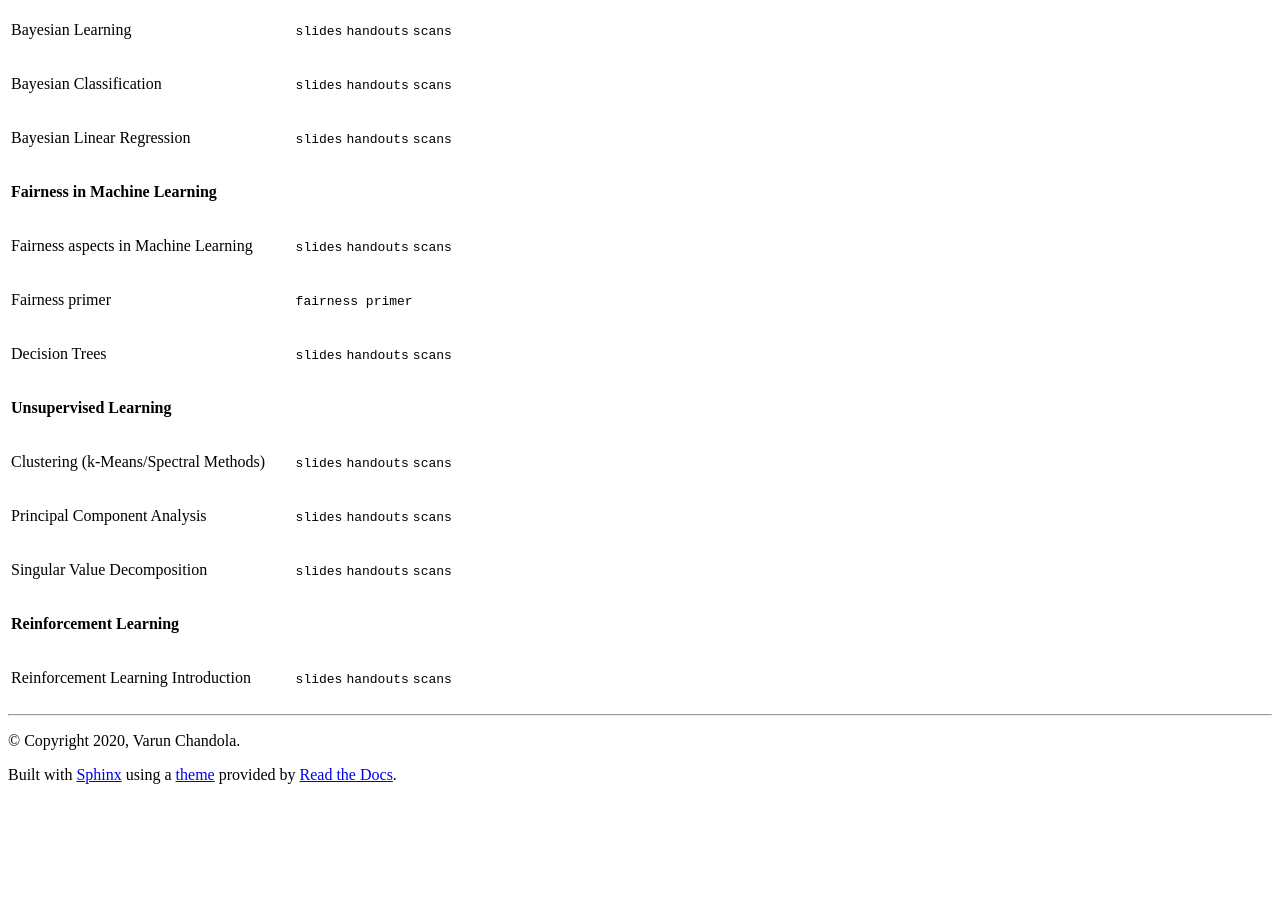
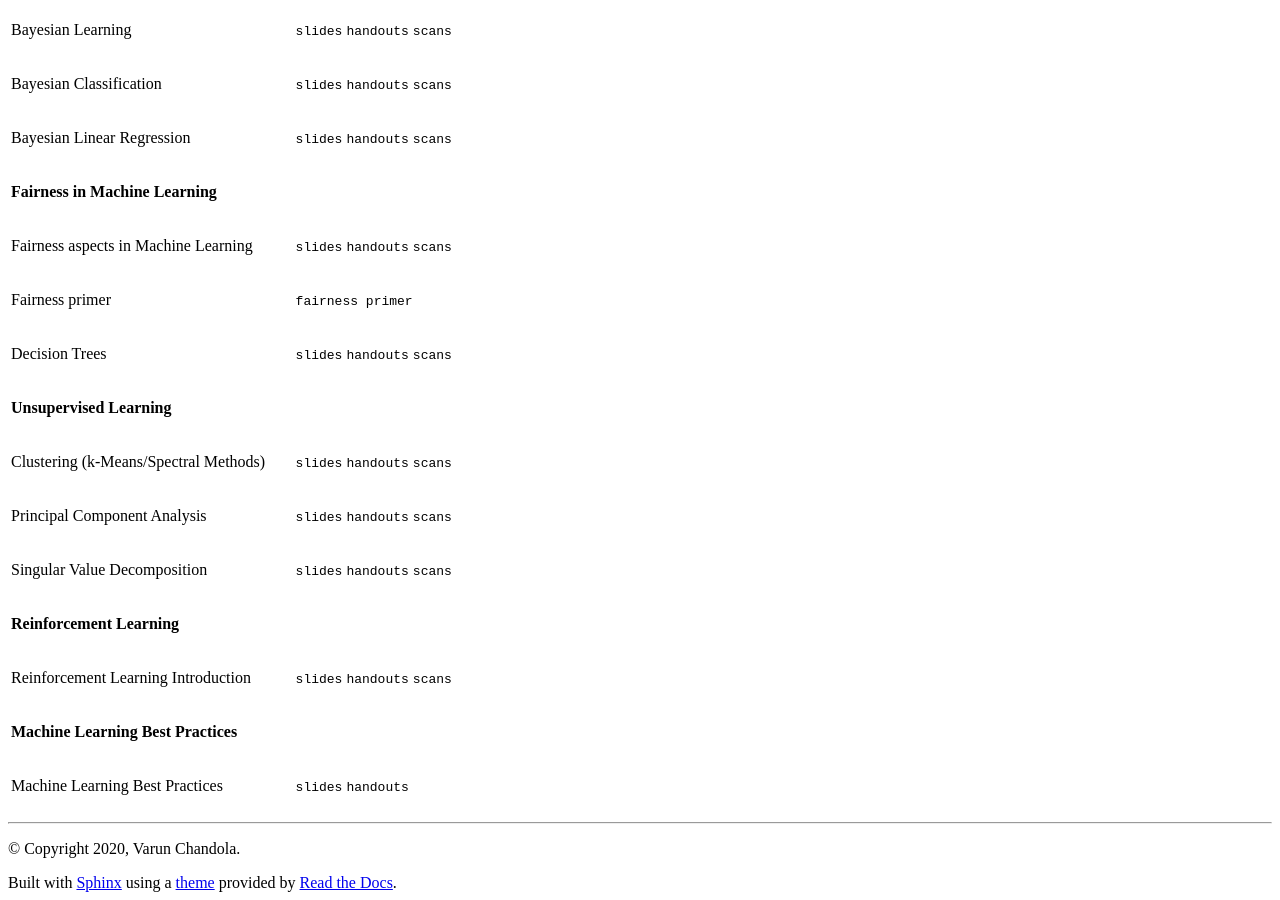
Before and after one commit to ubdsgroup/mlcourse-ub, a Sphinx documentation site: the page built from source/docs.rst, in a window 1280 px wide and 900 px high, scrolled down 1104 px. Built offline with Sphinx 7.4.7 and the Read the Docs theme 2.0.0, drawn with Linux system fonts in a browser that asks for light colours; before the commit the page ends 1896 px from its top, so only the background shows below that.

Commit message:
adding new updates

```diff
--- a/source/docs.rst
+++ b/source/docs.rst
@@ -64,3 +64,7 @@ Documents
      -
    * - Reinforcement Learning Introduction
      - :download:`slides <reinforcement-learning-beamer.pdf>` :download:`handouts <reinforcement-learning-handout.pdf>` :download:`scans <reinforcement-learning-scans.pdf>`
+   * - **Machine Learning Best Practices**
+     -
+   * - Machine Learning Best Practices
+     - :download:`slides <ml-advice-beamer.pdf>` :download:`handouts <ml-advice-handout.pdf>`
--- a/source/syllabus.rst
+++ b/source/syllabus.rst
@@ -38,7 +38,7 @@ https://cse.buffalo.edu/~chandola/machinelearning.html
 
 Meeting times and locations
 ----------------------------
-* _Until March 13th_ - Mondays, Wednesdays and Fridays, 1.00 PM - 1.50 PM, 20 Knox Hall.
+* _Until March 13th _ - Mondays, Wednesdays and Fridays, 1.00 PM - 1.50 PM, 20 Knox Hall.
 * From March 23rd - **The lecture will be delivered as recorded videos available on UBLearns, due to the COVID-19 induced transition to online classes.**
 
 +-----------+-------------------------------+---------------------------------------+
@@ -128,6 +128,10 @@ Topic Schedule
 | **Reinforcement Learning**                                                                                    |
 +------------+-----------------------------------+--------------------------------------------------------------+
 | 15         | Reinforcement Learning            |                                                              |
++------------+-----------------------------------+--------------------------------------------------------------+
+| **Wrap-up**                                                                                                   |
++------------+-----------------------------------+--------------------------------------------------------------+
+| 16         | Machine Learning Best Practices   |                                                              |
 +------------+-----------------------------------+--------------------------------------------------------------+
 
 Course Deliverables
```
